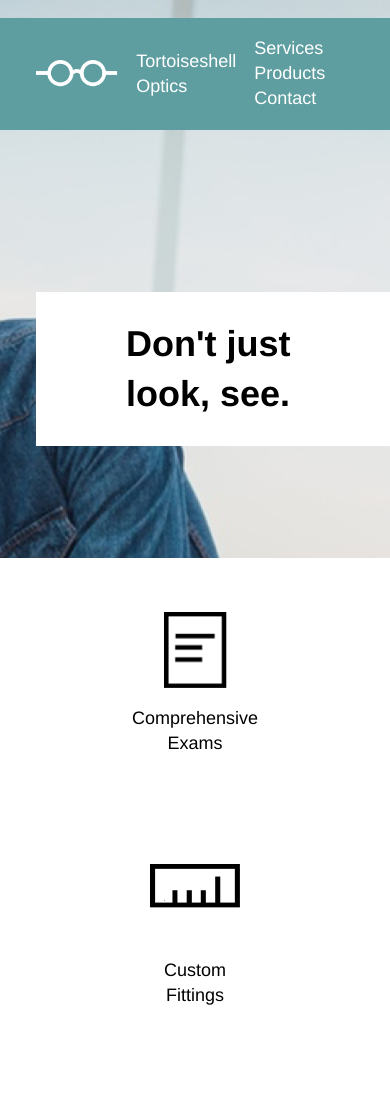
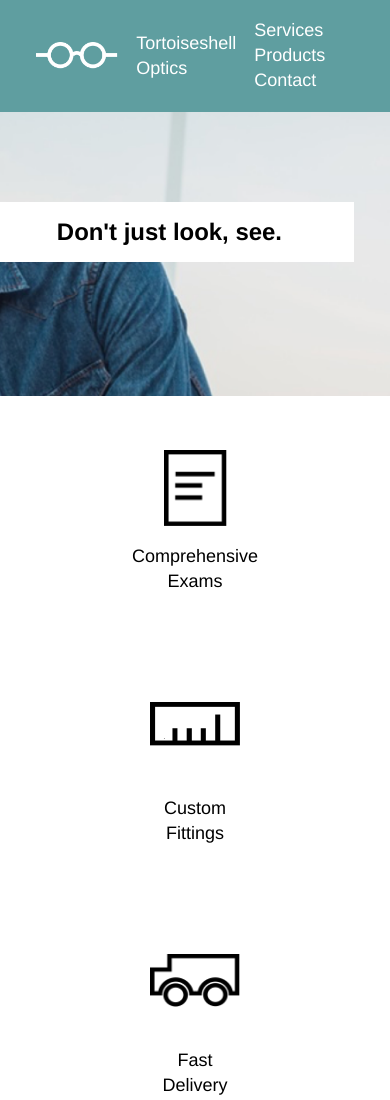
Before and after one commit to brenda-luz/tortoiseshell, a plain HTML site: page index.html in a window 390 px wide. Shown: the top 1100 px of the page. Drawn offline with Linux system fonts and the light colour scheme.

Commit message:
Set tablet header media queries

```diff
--- a/resources/style.css
+++ b/resources/style.css
@@ -134,3 +134,32 @@ footer img {
   height: 1.5rem;
   padding-right: 1rem;
 }
+
+
+/* tablet */
+@media only screen and (max-width: 1024px) {
+  .container {
+    width: 100%;
+  }
+
+  header {
+    height: 22rem;
+    width: 100%;
+  }
+
+  .title-bar {
+    top: 0;
+  }
+
+  h2 {
+    background-color: white;
+    color: black;
+    font-size: 1.33rem;
+    font-weight: bold;
+    width: auto;
+    padding: 0.75rem 4rem;
+    position: relative;
+    top: 5rem;
+    right: 2rem;
+  }
+}
```
